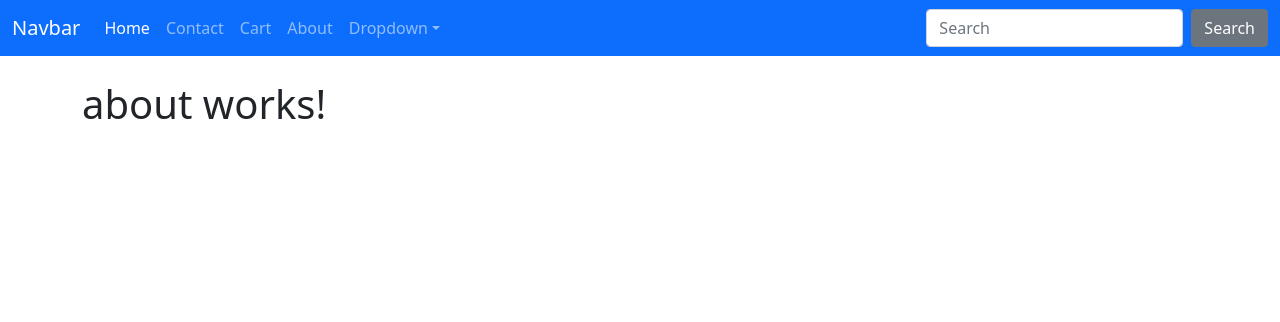
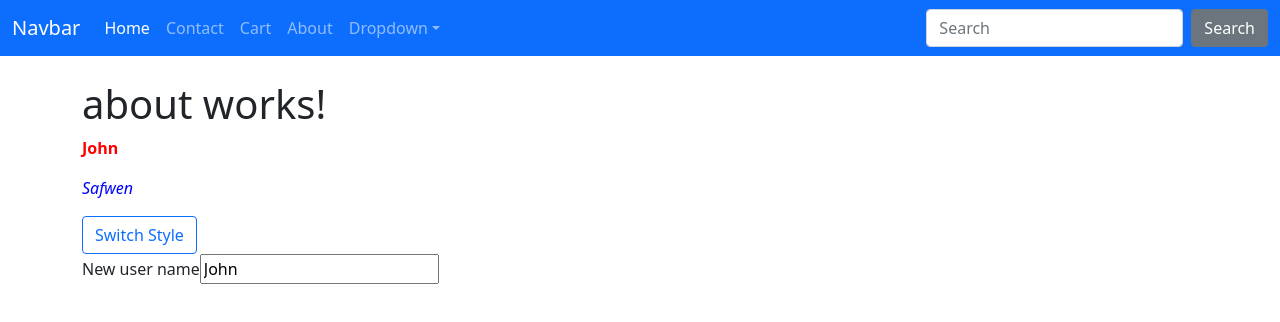
Before and after one commit to SafwenSoker/apple-shop, an Angular app: page /about in a window 1280 px wide. Shown: the top 322 px of the page. Built offline with nearby package versions, Linux system fonts and the light colour scheme.

Commit message:
databinding

```diff
--- a/src/app/about/about.component.html
+++ b/src/app/about/about.component.html
@@ -1 +1,8 @@
 <h1>about works!</h1>
+<p><span [style]="user.activeStyle">{{user.name}}</span></p>
+<p><span [style]="user2.activeStyle">{{user2.name}}</span></p>
+<button class="btn btn-outline-primary" (click)="switchStyle()" >Switch Style</button>
+<div>
+    <label for="">New user name</label>
+    <input type="text" name="" [(ngModel)]="user.name"  id="">
+</div>
--- a/src/app/about/about.component.ts
+++ b/src/app/about/about.component.ts
@@ -7,9 +7,31 @@ import { Component, OnInit } from '@angular/core';
 })
 export class AboutComponent implements OnInit {
 
+  public user = {
+    name : "John",
+    age : 32,
+    email : "John@email.com",
+    activeStyle : {
+      color :"red",
+      fontWeight : "bold"
+    }
+  };
+  public user2 = {
+    name : "Safwen",
+    age : 21,
+    email : "Safwen@email.com",
+    activeStyle : {
+      color :"blue",
+      fontStyle : "italic"
+    }
+  };
+
+
   constructor() { }
 
   ngOnInit(): void {
   }
-
+  public switchStyle(){
+    this.user.activeStyle.color = "blue";
+  }
 }
--- a/src/app/app.module.ts
+++ b/src/app/app.module.ts
@@ -4,7 +4,6 @@ import { BrowserModule } from '@angular/platform-browser';
 import { AppRoutingModule } from './app-routing.module';
 import { AppComponent } from './app.component';
 import { NavbarComponent } from './navbar/navbar.component';
-
 
 @NgModule({
   declarations: [
```
Also changed, not shown: src/app/app-routing.module.ts (+7 -2 lines).
